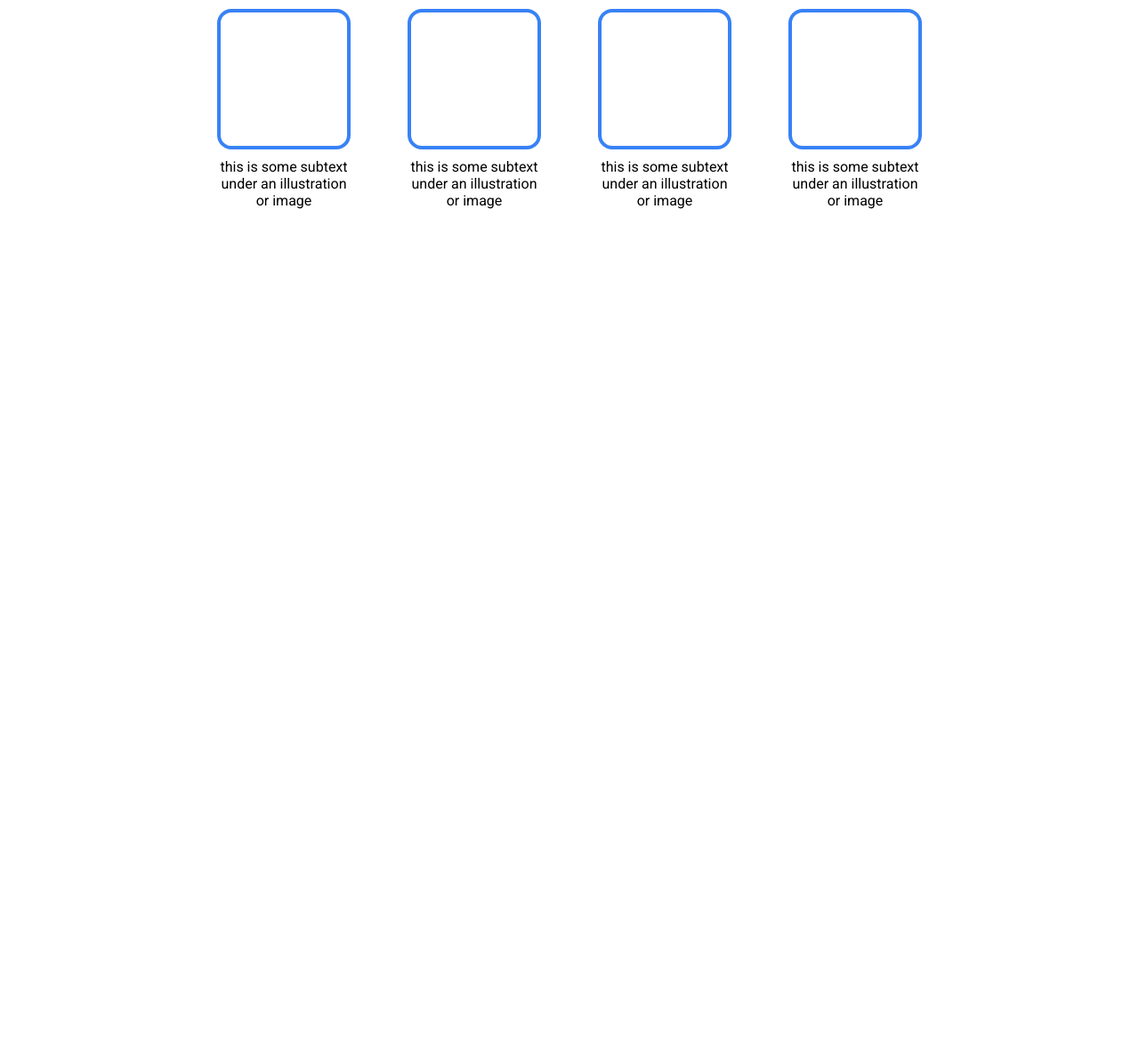
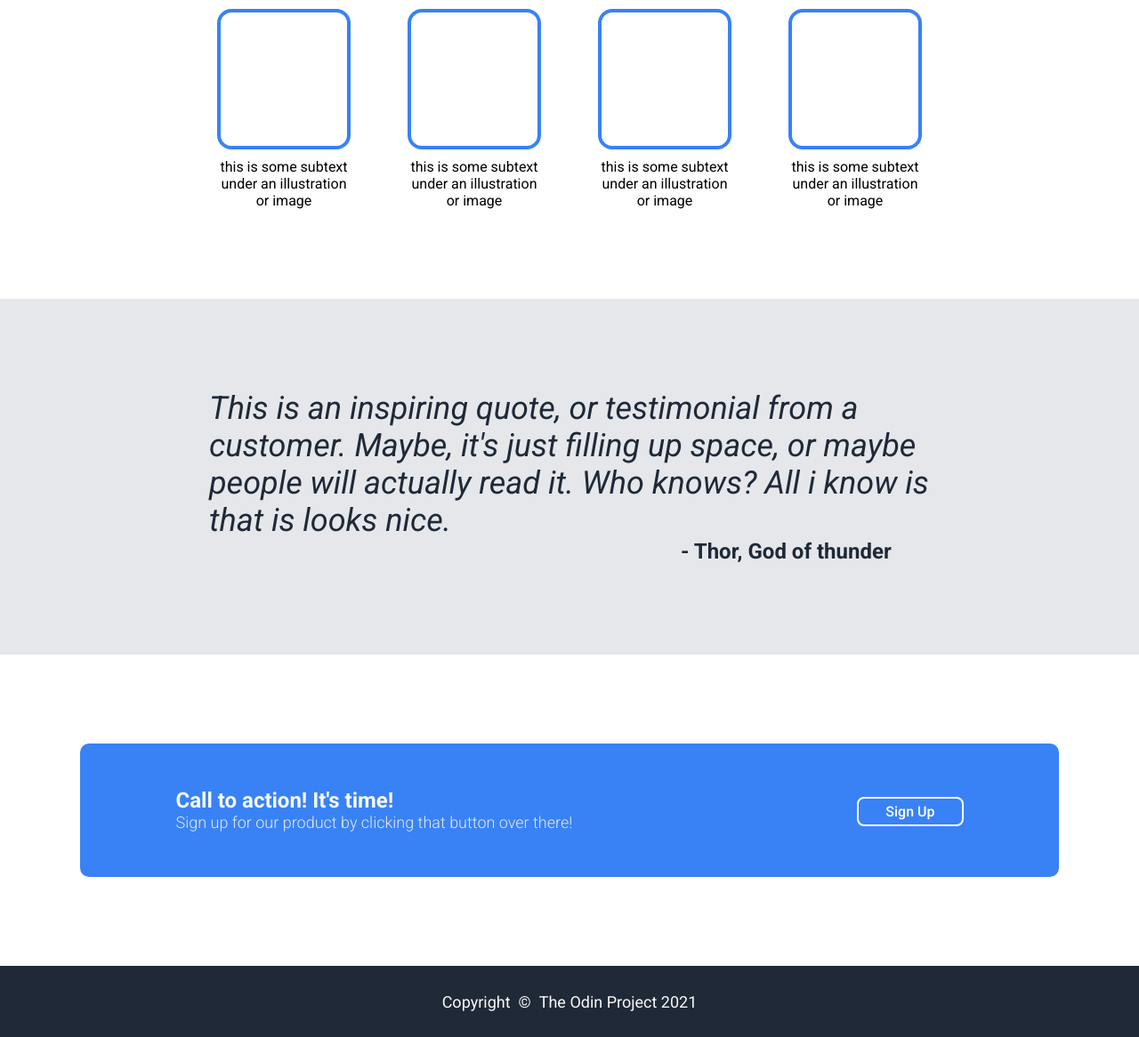
Before and after one commit to AsianZesus/Landing-Page, a plain HTML site: page index.html in a window 1280 px wide. Shown: the part 616-1782 px from the top of the page at 89% size. Before the commit the page ends 851 px from the top, so only its background shows below. Drawn offline with Linux system fonts and the light colour scheme.

Commit message:
Project Finished

```diff
--- a/css/style.css
+++ b/css/style.css
@@ -45,43 +45,37 @@ a {
 
 .header-main-text {
     display: flex;
-    /* flex-direction: row; */
     flex-wrap: wrap;
     width: 1200px;
 }
 
 .header-image {
     color: royalblue;
-  /* font-size: 26px; */
-  /* font-weight: 700; */
     background: lavender;
     width: 1350px;
     height: 220px;
-  /* border-radius:  */
     display: flex;
     align-items: center;
     justify-content: center;
     margin-right: 20px;
 }
 
-button {
+.sign-up-btn {
     border-radius: 8px;
     background: royalblue;
     border: 1px solid royalblue;
     color: white;
     padding: 5px 30px;
     cursor: pointer;
-}
-
-.sign-up-btn {
     margin-top: 10px;
     font-weight: 500;
     font-size: 16px;
 }
 
-.random-info-div{
+.random-info-div {
     text-align: center;
     margin-top: 32px;
+    height: 50vh;
 }
 
 .info-conatiner {
@@ -112,3 +106,83 @@ button {
     color: #1F2937;
     margin-bottom: 32px;
 }
+
+.quote-info {
+    background-color: #E5E7EB;
+    height: 50vh;
+    display: flex;
+    justify-content: center;
+    align-items: center;
+
+}
+
+.quote-main-text {
+    font-size: 36px;
+    font-style: italic;
+    color: #1F2937;
+    max-width: 810px;
+}
+
+.quote-taken-from {
+    display: flex;
+    font-size: 24px;
+    font-weight: bold;
+    font-style: normal;
+    margin-left: 530px;
+}
+
+.call-to-action-modal {
+    display: flex;
+    height: 350px;
+    justify-content: center;
+}
+
+.call-to-action-container {
+    display: flex;
+    justify-content: center;
+    gap: 20em;
+    width: 1100px;
+    height: 150px;
+    margin-top: 100px;
+    border-radius: 10px;
+    background: #3882f6;
+    color: #f9faf8;
+}
+
+.call-to-action-text-container {
+    margin-top: 50px;
+}
+
+.call-to-action-header {
+    font-size: 12px;
+}
+
+.call-to-action-text {
+    font-size: 18px;
+    font-weight: 300;
+    color: #E5E7EB;
+}
+
+.call-to-action-sign-up {
+    border-radius: 8px;
+    background: #3882f6;
+    border: 2px solid white;
+    color: white;
+    cursor: pointer;
+    margin-top: 10px;
+    font-weight: 500;
+    font-size: 16px;
+    padding: 5px 30px;
+    margin-top: 60px;
+}
+
+.footer {
+    height: 80px;
+    background: #1F2937;
+    color: #f9faf8;
+    font-size: 18px;
+    display: flex;
+    align-items: center;
+    justify-content: center;
+    gap: 0.5em;
+}
--- a/index.html
+++ b/index.html
@@ -1,17 +1,19 @@
 <!DOCTYPE html>
 <html lang="en">
   <head>
-    <meta charset="UTF-8">
-    <meta http-equiv="X-UA-Compatible" content="IE=edge">
-    <meta name="viewport" content="width=device-width, initial-scale=1.0">
+    <meta charset="UTF-8" />
+    <meta http-equiv="X-UA-Compatible" content="IE=edge" />
+    <meta name="viewport" content="width=device-width, initial-scale=1.0" />
     <title>Not Decided</title>
-    <link rel="stylesheet" href="css/style.css">
+    <link rel="stylesheet" href="css/style.css" />
   </head>
   <body>
     <header>
       <div class="primary-header">
         <div>
-                <span style="font-size: 24px; color: #F9FAF8; font-weight: bolder;">Header Logo</span>
+          <span style="font-size: 24px; color: #f9faf8; font-weight: bolder"
+            >Header Logo</span
+          >
         </div>
 
         <nav>
@@ -23,10 +25,13 @@
         </nav>
       </div>
 
-
       <div class="header-text">
-            <div class="header-main-text"><span style="font-size: 48px; color: #F9FAF8; font-weight: bolder;">This website is awesome</span>
-                <span style="font-size: 18px; color: #E5E7EB;">This website has some subtext that goes here under the main title.
+        <div class="header-main-text">
+          <span style="font-size: 48px; color: #f9faf8; font-weight: bolder"
+            >This website is awesome</span
+          >
+          <span style="font-size: 18px; color: #e5e7eb"
+            >This website has some subtext that goes here under the main title.
             It's a smaller font and the color is lower contrast
           </span>
 
@@ -35,11 +40,9 @@
 
         <span class="header-image">this is a placeholder for an image</span>
       </div>
-
     </header>
 
     <div class="random-info-div">
-
       <span class="info-head-text">Some random information</span>
 
       <div class="info-conatiner">
@@ -62,5 +65,36 @@
       </div>
     </div>
 
+    <div class="quote-info">
+      <span class="quote-main-text"
+        >This is an inspiring quote, or testimonial from a customer. Maybe, it's
+        just filling up space, or maybe people will actually read it. Who knows?
+        All i know is that is looks nice.
+        <span class="quote-taken-from"> - Thor, God of thunder</span>
+      </span>
+    </div>
+
+    <div class="call-to-action-modal">
+      <div class="call-to-action-container">
+        <div class="call-to-action-text-container">
+          <span class="call-to-action-header">
+            <h1>Call to action! It's time!</h1>
+          </span>
+          <div class="call-to-action-text">
+            Sign up for our product by clicking that button over there!
+          </div>
+        </div>
+
+        <div>
+          <button class="call-to-action-sign-up">Sign Up</button>
+        </div>
+      </div>
+    </div>
+
+    <div class="footer">
+      <span>Copyright</span>
+      <span>&#169;</span>
+      <span>The Odin Project 2021</span>
+    </div>
   </body>
 </html>
```
Lines whose indentation alone changed are shown as unchanged.
